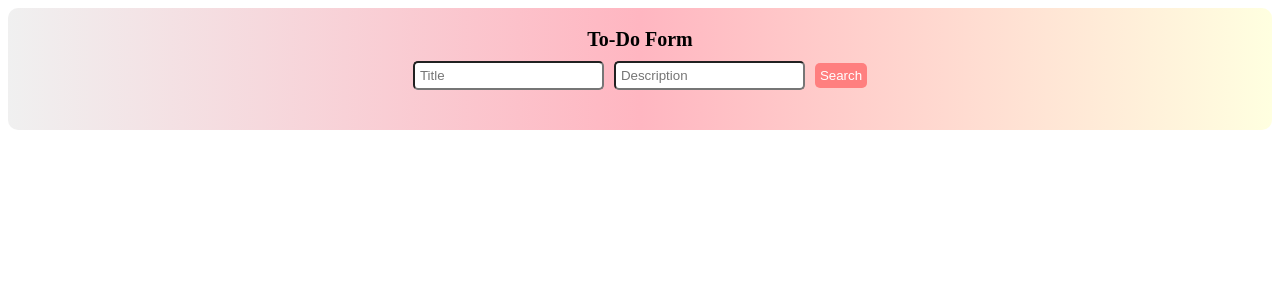
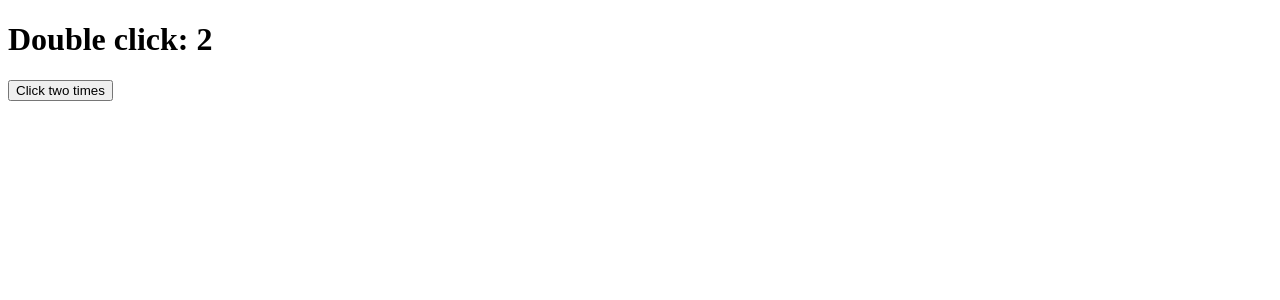
Before and after one commit to devmittal420/Form-Project, a React (Vite) app: page / in a window 1280 px wide. Shown: the top 300 px of the page. Built offline with nearby package versions, Linux system fonts and the light colour scheme.

Commit message:
Double-Click-Stale-Closure

```diff
--- a/src/main.jsx
+++ b/src/main.jsx
@@ -13,7 +13,9 @@ import { createRoot } from 'react-dom/client'
 // import EULA from './Day-4/4. checkbox';
 // import EULAObj from './Day-5/1.checkbox';
 // import Radio from './Day-5/2.radio';
-import ToDoForm from './.Projects/.To-Do App/project';
+// import ToDoForm from './.Projects/.To-Do App/project';
+// import Counters from './Day-6/1.stale_closure';
+import Doubles from './Day-6/2.DoubleClickStaleClosure';
 
 createRoot(document.getElementById('root')).render(
   <>
@@ -28,6 +30,8 @@ createRoot(document.getElementById('root')).render(
   {/* <EULA /> */}
   {/* <EULAObj /> */}
   {/* <Radio /> */}
-  <ToDoForm />
+  {/* <ToDoForm /> */}
+  {/* <Counters/> */}
+  <Doubles />
   </>
 )
```
Also changed, not shown: 1 other file (tests, documents, lock files or other folders).
